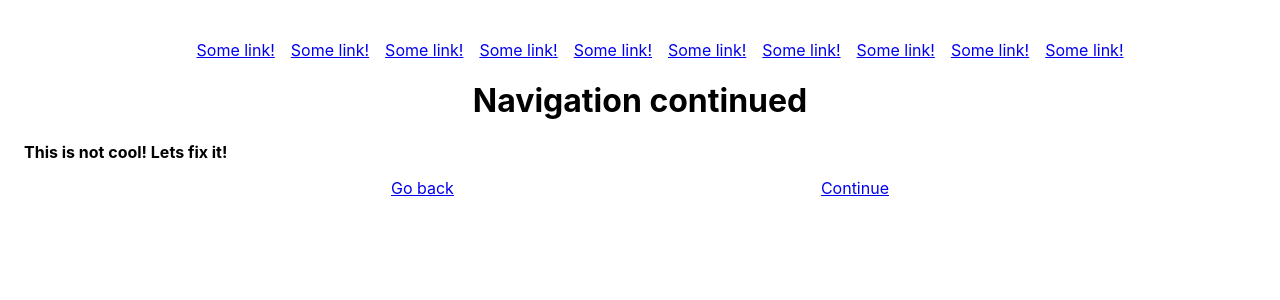
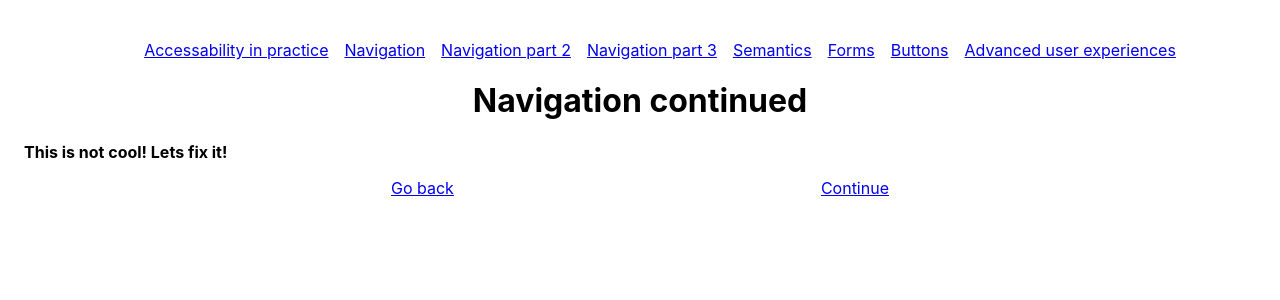
Before and after one commit to cwallervand/a11y-presentation, a React (Create React App) app in the folder a11y-presentation/: page /slide3 in a window 1280 px wide. Shown: the top 300 px of the page. Built offline with nearby package versions, Linux system fonts and the light colour scheme.

Commit message:
Added ShowMore component

```diff
--- a/a11y-presentation/src/components/Navigation.jsx
+++ b/a11y-presentation/src/components/Navigation.jsx
@@ -15,26 +15,9 @@ const NavigationElements = styled.ul`
   }
 `;
 
-export const Navigation = ({
-  bogusNavigation
-}) => (
+export const Navigation = () => (
   <nav>
     <NavigationElements>
-      { bogusNavigation ? (
-          <>
-            <li><Link to="#">Some link!</Link></li>
-            <li><Link to="#">Some link!</Link></li>
-            <li><Link to="#">Some link!</Link></li>
-            <li><Link to="#">Some link!</Link></li>
-            <li><Link to="#">Some link!</Link></li>
-            <li><Link to="#">Some link!</Link></li>
-            <li><Link to="#">Some link!</Link></li>
-            <li><Link to="#">Some link!</Link></li>
-            <li><Link to="#">Some link!</Link></li>
-            <li><Link to="#">Some link!</Link></li>
-          </>
-        ) : (
-          <>
       <li><Link to="/">Accessability in practice</Link></li>
       <li><Link to="/slide2">Navigation</Link></li>
       <li><Link to="/slide3">Navigation part 2</Link></li>
@@ -42,9 +25,7 @@ export const Navigation = ({
       <li><Link to="/slide5">Semantics</Link></li>
       <li><Link to="/slide6">Forms</Link></li>
       <li><Link to="/slide7">Buttons</Link></li>
-          </>
-        )
-      }
+      <li><Link to="/slide8">Advanced user experiences</Link></li>
     </NavigationElements>
   </nav>
 );
--- a/a11y-presentation/src/components/Slide.jsx
+++ b/a11y-presentation/src/components/Slide.jsx
@@ -37,7 +37,7 @@ const SkipLink = styled.div`
 
 const MainContent = styled.main``;
 
-const SlideComponent = ({ title, skipLinks = true, bogusNavigation = false, children }) => {
+const SlideComponent = ({ title, skipLinks = true, children }) => {
   document.title = title;
   return (
     <SlideWrapper>
@@ -45,7 +45,7 @@ const SlideComponent = ({ title, skipLinks = true, bogusNavigation = false, chil
         {skipLinks && <SkipLink>
           <a href="#content">Go to main content</a>
         </SkipLink>}
-        <Navigation bogusNavigation={bogusNavigation} />
+        <Navigation />
         <h1>{title}</h1>
       </header>
 
```
Also changed, not shown: a11y-presentation/src/components/ShowMore.jsx (added, +17 -0 lines). Lines whose indentation alone changed are shown as unchanged.
